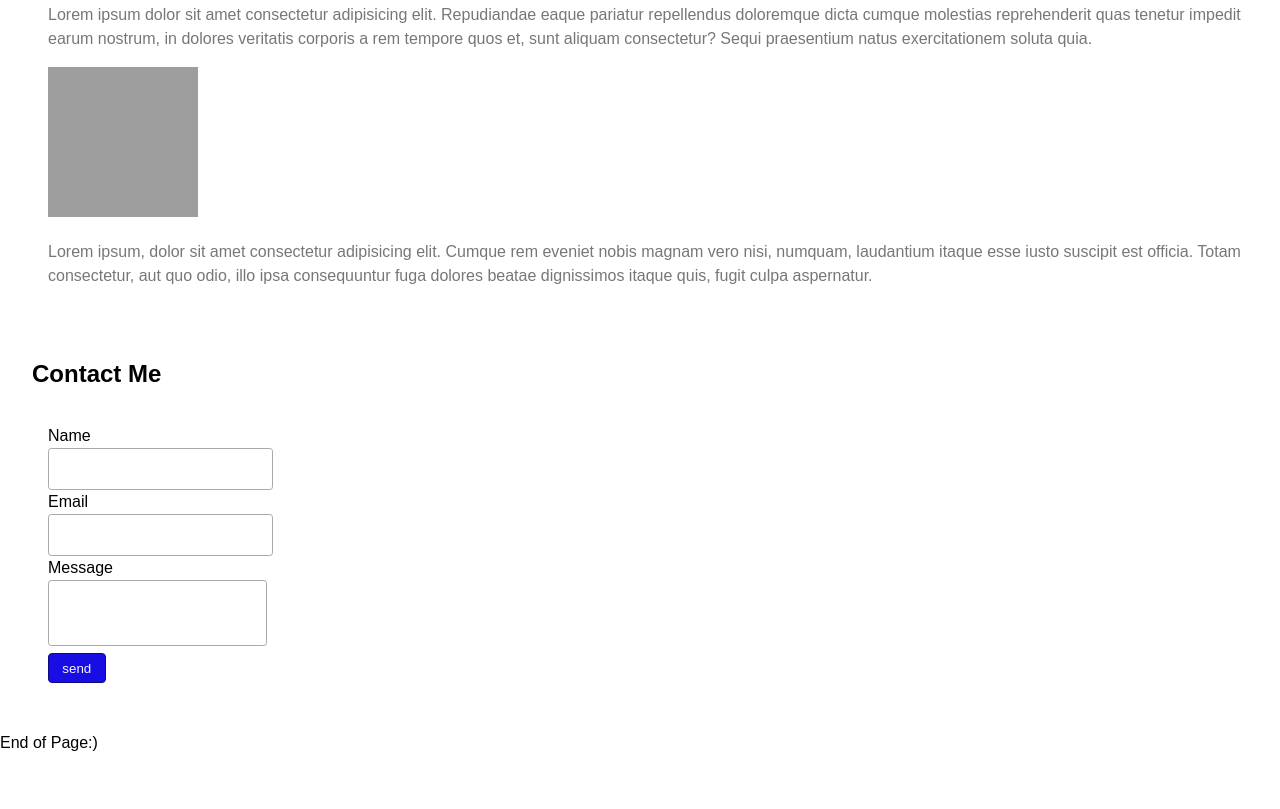
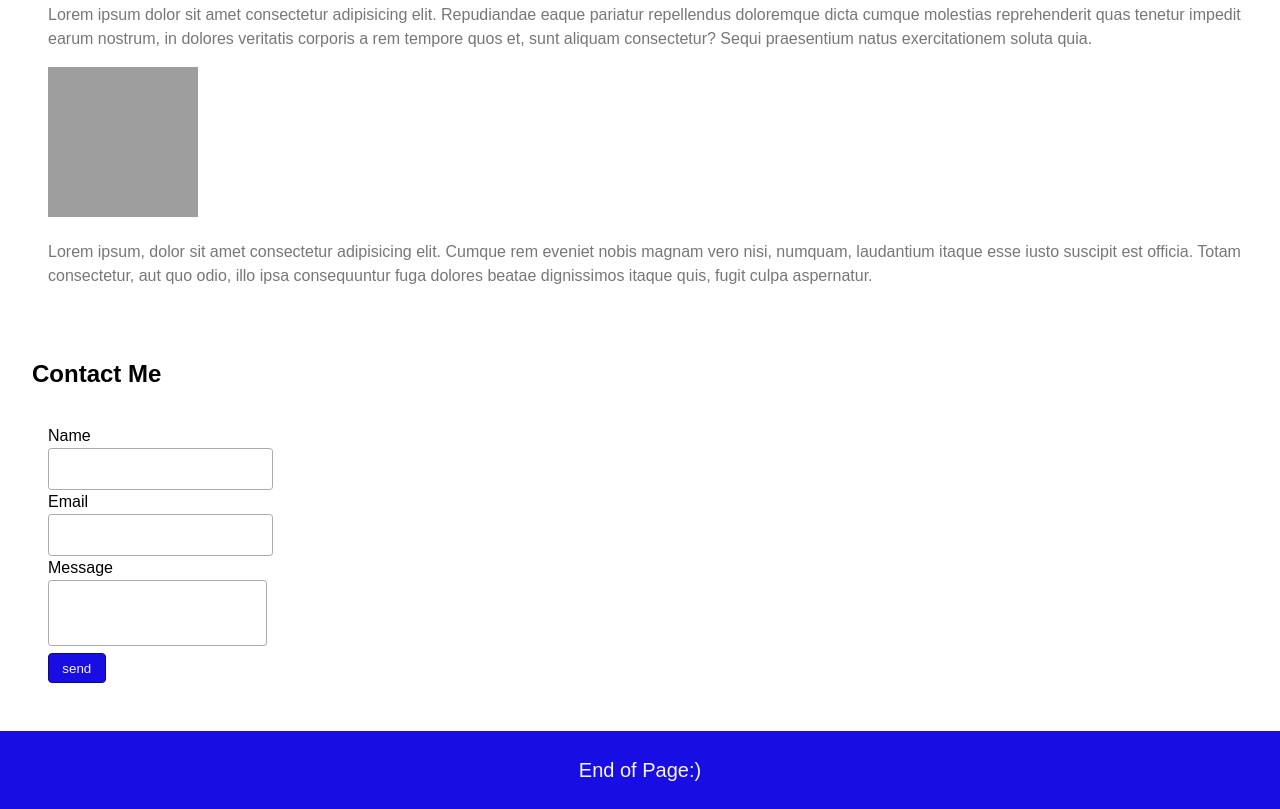
Before and after one commit to Tawfiq-Abu/css, a plain HTML site: page portfolio/portfolio.html in a window 1280 px wide. Shown: the part 1119-1928 px from the top of the page. Before the commit the page ends 1874 px from the top, so only its background shows below. Drawn offline with Linux system fonts and the light colour scheme; grey boxes are pictures that could not be loaded.

Commit message:
styled the footer

```diff
--- a/portfolio/portfolio.css
+++ b/portfolio/portfolio.css
@@ -72,3 +72,11 @@ body{
     background-color:hsl(243, 89%, 37%);
     box-shadow: 0 0 5px 0 hsl(243, 89%, 27%);
 }
+
+footer{
+    background-color:rgb(24, 13, 227);
+    font-size: 1.25rem;
+    color:whitesmoke;
+    text-align: center;
+    padding:1.5rem;
+}
```
